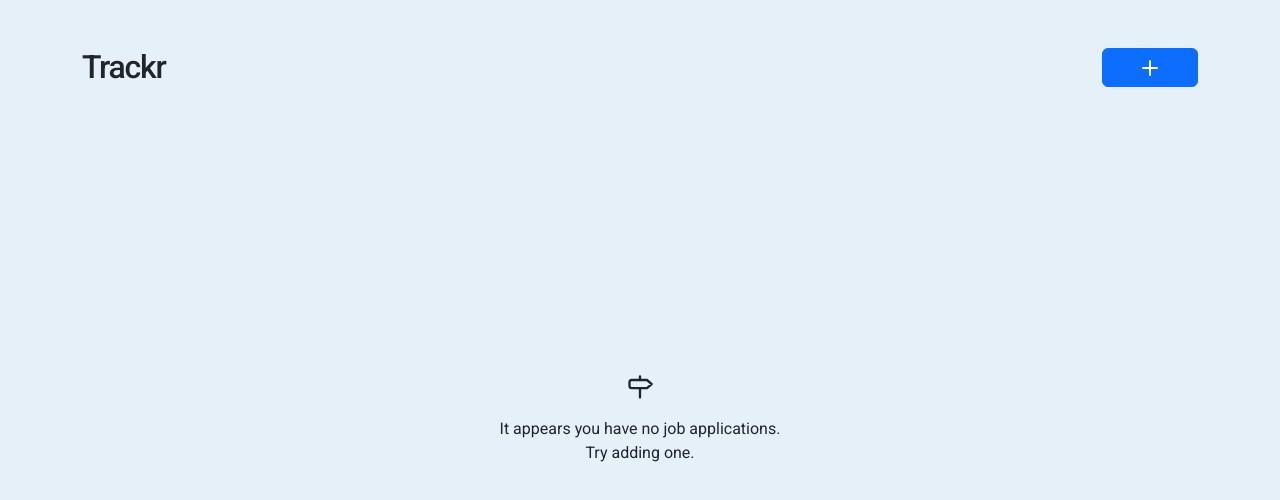
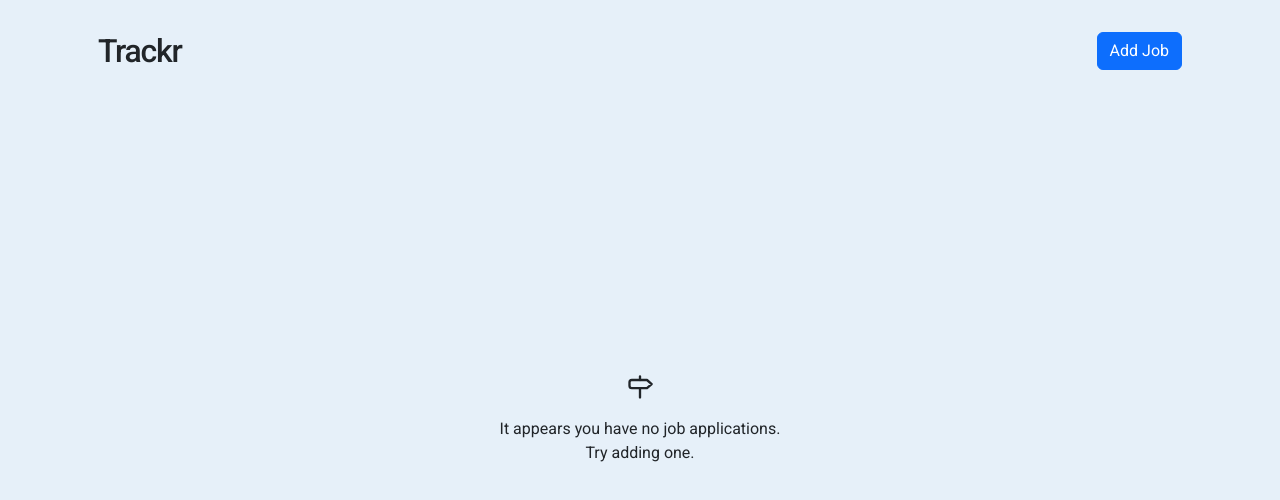
Before and after one commit to Yezo/trackr, a React (Vite) app: page / in a window 1280 px wide. Shown: the top 500 px of the page. Built offline with nearby package versions, Linux system fonts and the light colour scheme.

Commit message:
styles: card styles

```diff
--- a/src/App.css
+++ b/src/App.css
@@ -3,21 +3,19 @@
   flex-direction: column;
   min-height: 100vh;
   background: #e6f0f9;
-  padding-inline: 1rem;
+  gap: 2rem;
 }
 
 .btn-add {
-  min-width: 6rem;
-  max-height: 2.5rem;
-  display: grid;
-  place-items: center;
+  display: flex;
+  align-items: center;
 }
 
 .nav-wrapper {
   display: flex;
   justify-content: space-between;
   align-items: center;
-  padding: 3rem 0rem;
+  padding: 2rem 1rem;
 }
 
 .nav-logo-text {
@@ -31,6 +29,7 @@
   display: flex;
   flex-direction: column;
   align-items: center;
+  padding: 1rem;
 }
 
 .message-wrapper {
@@ -40,3 +39,7 @@
   align-items: center;
   justify-content: center;
 }
+
+.btn {
+  border-radius: 5rem;
+}
--- a/src/App.tsx
+++ b/src/App.tsx
@@ -130,7 +130,7 @@ function App() {
               setValidated(false)
             }}
           >
-            <CreateButtonSVG />
+            Add Job
           </Button>
         </nav>
 
@@ -173,22 +173,3 @@ function App() {
 }
 
 export default App
-
-const CreateButtonSVG = () => {
-  return (
-    <svg
-      xmlns="http://www.w3.org/2000/svg"
-      width="24"
-      height="24"
-      viewBox="0 0 24 24"
-      fill="none"
-      stroke="currentColor"
-      stroke-width="2"
-      stroke-linecap="round"
-      stroke-linejoin="round"
-    >
-      <line x1="12" y1="5" x2="12" y2="19"></line>
-      <line x1="5" y1="12" x2="19" y2="12"></line>
-    </svg>
-  )
-}
--- a/src/components/JobCard/JobCard.css
+++ b/src/components/JobCard/JobCard.css
@@ -3,4 +3,30 @@
   flex-direction: column;
   align-items: center;
   gap: 1rem;
+  min-width: 100%;
 }
+.card {
+  min-width: 100%;
+}
+
+.card-title {
+  font-size: 1.5rem;
+  font-weight: 600;
+}
+
+.btn-test {
+  margin-right: 0.5rem;
+}
+
+.btn-extra {
+  display: inline-flex;
+  padding: 0.3rem 0.8rem;
+  justify-content: center;
+  align-items: center;
+  background-color: black;
+  border-radius: 2rem;
+  margin: 0.2rem;
+  font-size: 0.7rem;
+  color: white;
+  user-select: none;
+}
--- a/src/components/JobCard/JobCard.tsx
+++ b/src/components/JobCard/JobCard.tsx
@@ -17,13 +17,18 @@ export default function JobCard({ jobs, handleEditJob, handleDeleteJob }: Props)
             <Card.Title>{position}</Card.Title>
             <Card.Subtitle className="mb-2 text-muted">{company}</Card.Subtitle>
             <Card.Text>
-              {location} {remote} {status}
+              <div className="btn-extra">{location}</div>
+              {remote === "Yes" ? <div className="btn-extra">Remote</div> : null}
+              {remote === "No" ? <div className="btn-extra">On-site</div> : null}
+              {remote === "Hybrid" ? <div className="btn-extra">Hybrid</div> : null}
+
+              <div className="btn-extra">{status}</div>
             </Card.Text>
 
-            <Button className="btn-primary" onClick={() => handleEditJob(id)}>
+            <Button className="btn-secondary btn-test" onClick={() => handleEditJob(id)}>
               Edit
             </Button>
-            <Button className="btn-primary" onClick={() => handleDeleteJob(id)}>
+            <Button className="btn-primary btn-danger" onClick={() => handleDeleteJob(id)}>
               Delete
             </Button>
           </Card.Body>
```
